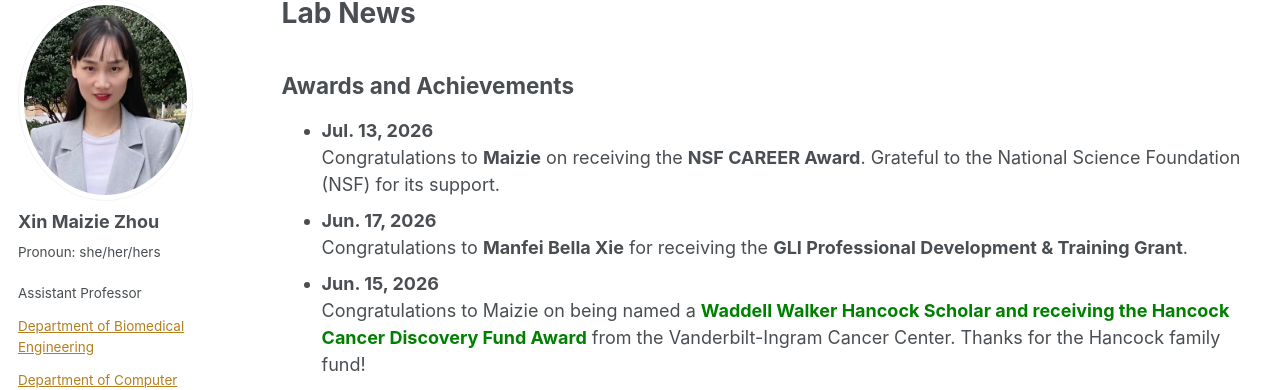
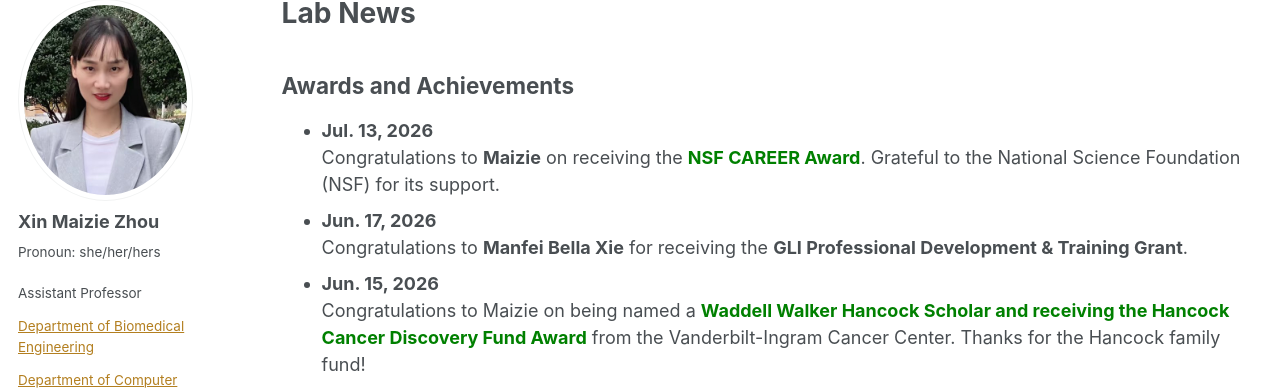
Before and after one commit to maiziezhoulab/Maiziezhoulab.github.io, a Jekyll site: the page built from _pages/LabNews.md, in a window 1280 px wide. Shown: the part 119-509 px from the top of the page. Built offline with Jekyll 4.4.1, drawn with Linux system fonts in a browser that asks for light colours; some web fonts are replaced.

Commit message:
Update LabNews.md

```diff
--- a/_pages/LabNews.md
+++ b/_pages/LabNews.md
@@ -7,7 +7,7 @@ author_profile: true
 
 ## Awards and Achievements
 - **Jul. 13, 2026**
-  Congratulations to **Maizie** on receiving the **NSF CAREER Award**. Grateful to the National Science Foundation (NSF) for its support.
+  Congratulations to **Maizie** on receiving the <span style="color:green;"><strong>NSF CAREER Award</strong></span>. Grateful to the National Science Foundation (NSF) for its support.
 - **Jun. 17, 2026**
   Congratulations to **Manfei Bella Xie** for receiving the **GLI Professional Development & Training Grant**.
 - **Jun. 15, 2026**
```
